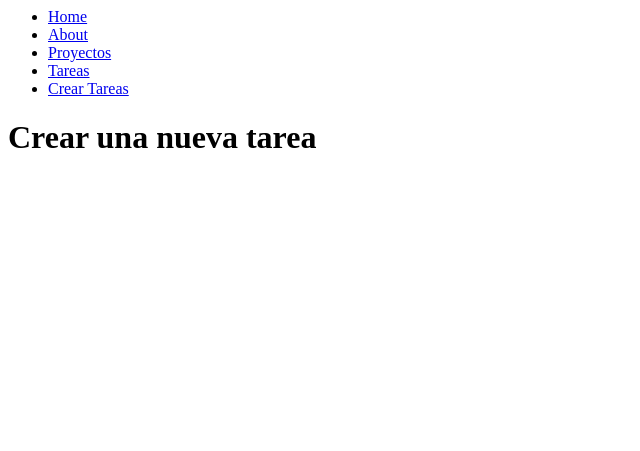
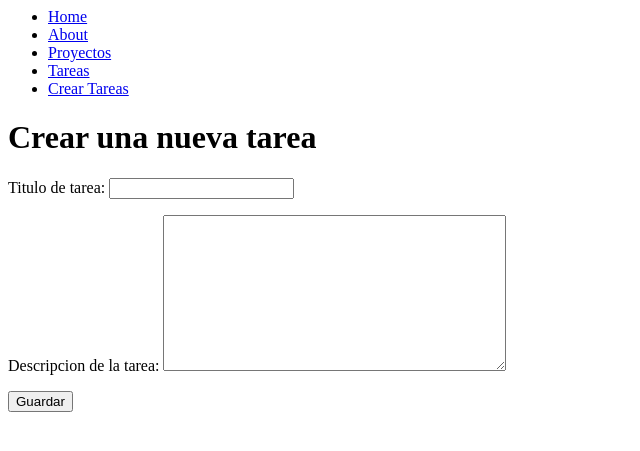
Before and after one commit to bonciano/django, a Django app: page /crear_tarea/ in a window 1280 px wide. Shown: the top 451 px of the page, without its empty margins (0-640 px from the left). Run offline with Django 4.2, Linux system fonts and the light colour scheme.

Commit message:
django formularios

```diff
--- /dev/null
+++ b/miapp/formularios.py
@@ -0,0 +1,7 @@
+from django import forms
+
+class CrearNuevaTarea(forms.Form):
+    titulo = forms.CharField(label='Titulo de tarea', max_length=200)
+    # si bien esto se parece a lo mismo que hicimos con la creacion de modelos, en realidad
+    # lo que estamos haciendo es que que django nos cree el formulario en el html.
+    descripcion = forms.CharField(label='Descripcion de la tarea',widget = forms.Textarea)
--- a/miapp/templates/crear_tarea.html
+++ b/miapp/templates/crear_tarea.html
@@ -3,5 +3,14 @@
 {% block content %}
 
 <h1>Crear una nueva tarea</h1>
+<form method='POST'>
+  {% csrf_token %}
+  {{formulario.as_p}}
+
+  <button>
+	Guardar
+  </button>
+
+</form>
 
 {% endblock %}
--- a/miapp/templates/layouts/cabecera.html
+++ b/miapp/templates/layouts/cabecera.html
@@ -2,10 +2,10 @@
 <html>
 <head>
 <meta charset="utf-8">
-<title>Basic Page Structure</title>
+<title>Lucas</title>
 </head>
 <body>
-<h1>This is first level heading</h1>
+<h1>Servicio de sitios web para el mundo - World Websites Services</h1>
 
 {% block carlos %}
 {% endblock %}
--- a/miapp/views.py
+++ b/miapp/views.py
@@ -1,7 +1,7 @@
-from django.shortcuts import render
-from django.http import HttpResponse,JsonResponse
+from django.http import HttpResponse
 from .models import Proyecto,Tarea
-from django.shortcuts import get_object_or_404, render
+from django.shortcuts import render, redirect
+from .formularios import CrearNuevaTarea
 
 # Create your views here.
 #def index(request):
@@ -53,7 +53,19 @@ def tareas(request):
     })
 
 def crear_tareas(request):
-    return render(request, 'crear_tarea.html')
+    if request.method == 'GET':
+        return render(request,'crear_tarea.html',{
+            'formulario':CrearNuevaTarea()
+        })
+        # show interface
+#        return render(request,'tarea.html')
+    else:
+        Tarea.objects.create(
+            titulo=request.POST['titulo'],
+            descripcion=request.POST['descripcion'],
+            proyecto_id=2
+        )
+        return redirect('/tareas/')
 
 def lucas(request):
     return render(request,'lucas.html')
```
Also changed, not shown: db.sqlite3.
